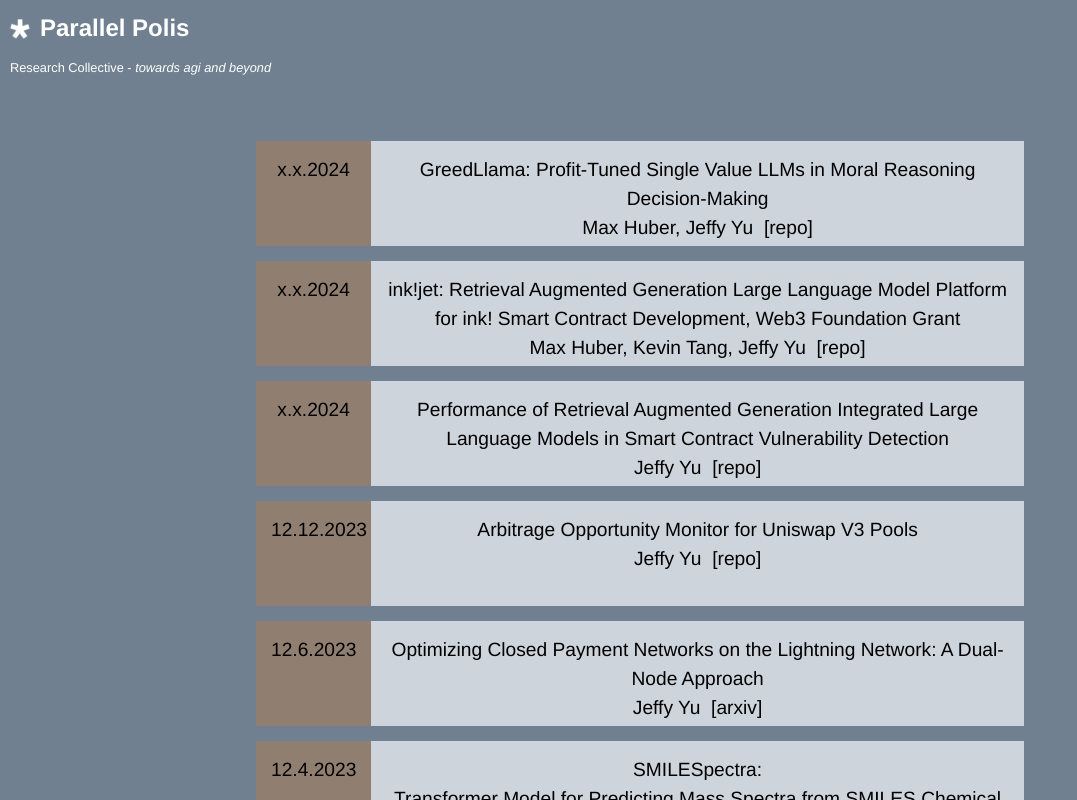
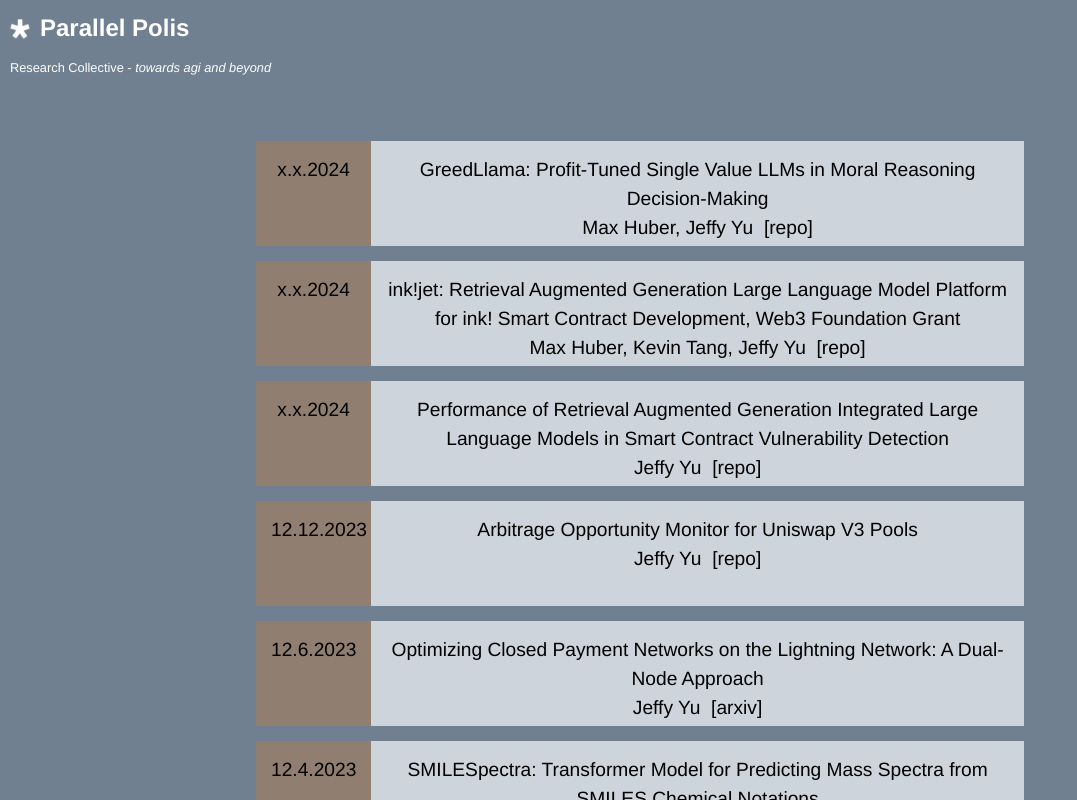
Before and after one commit to yu-jeffy/parallelpolis, a Next.js app: page / in a window 1280 px wide. Shown: the whole page, without its empty margins (0-1077 px from the left). Built offline with nearby package versions, Linux system fonts and the light colour scheme.

Commit message:
Update index.tsx

```diff
--- a/pages/index.tsx
+++ b/pages/index.tsx
@@ -42,16 +42,14 @@
   },
   {
     date: '12.4.2023',
-    title: 'SMILESpectra:',
-    description: 'Transformer Model for Predicting Mass Spectra from SMILES Chemical Notations',
+    description: 'SMILESpectra: Transformer Model for Predicting Mass Spectra from SMILES Chemical Notations',
     author: 'Jeffy Yu',
     link: 'https://github.com/yu-jeffy/SMILESpectra',
     linkText: '[repo]'
   },
   {
     date: '11.19.2023',
-    title: 'gpt-btc:',
-    description: 'Automated Bitcoin Market Research with GPT-4',
+    description: 'gpt-btc: Automated Bitcoin Market Research with GPT-4',
     author: 'Jeffy Yu',
     link: 'https://github.com/yu-jeffy/gpt-btc',
     linkText: '[repo]'
```
